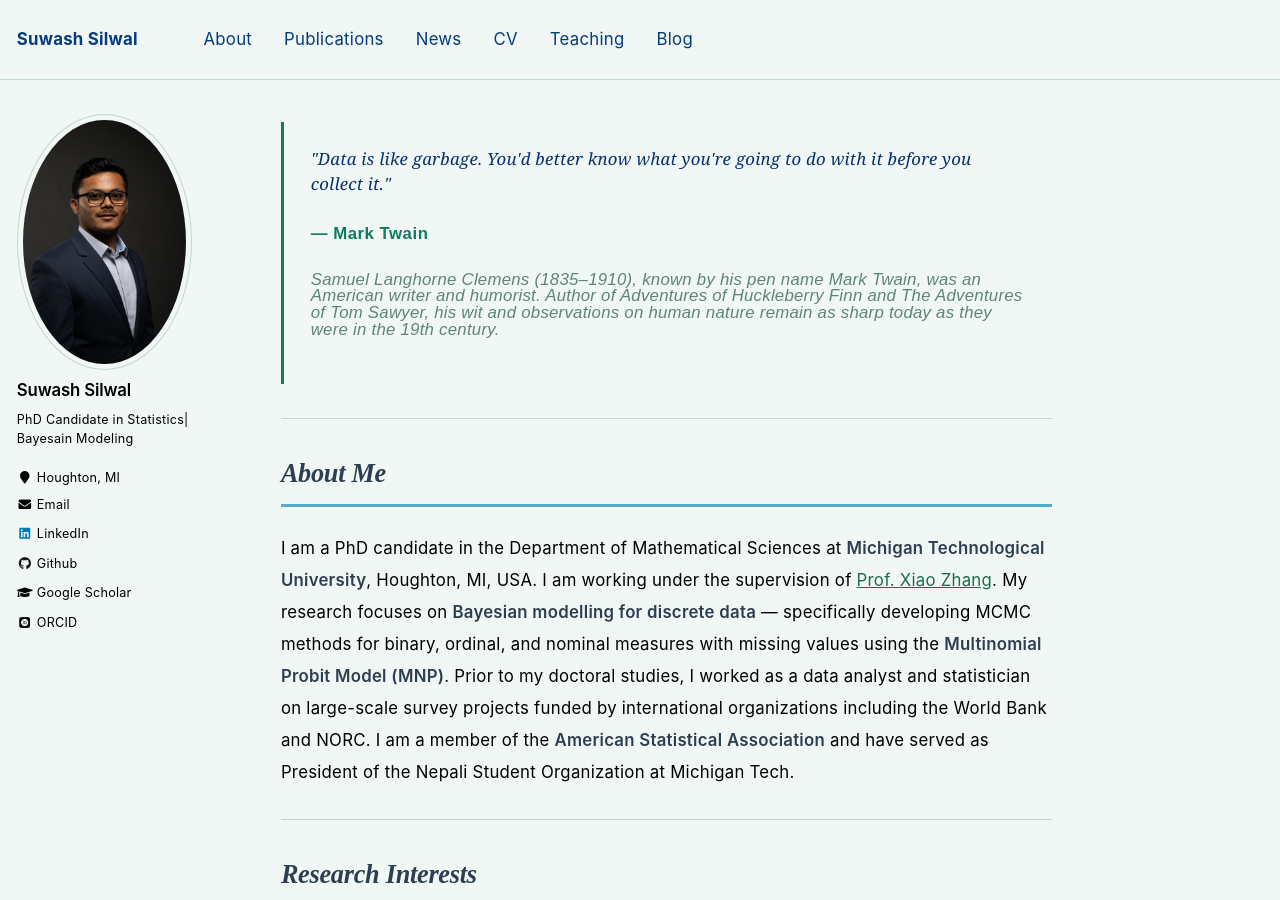
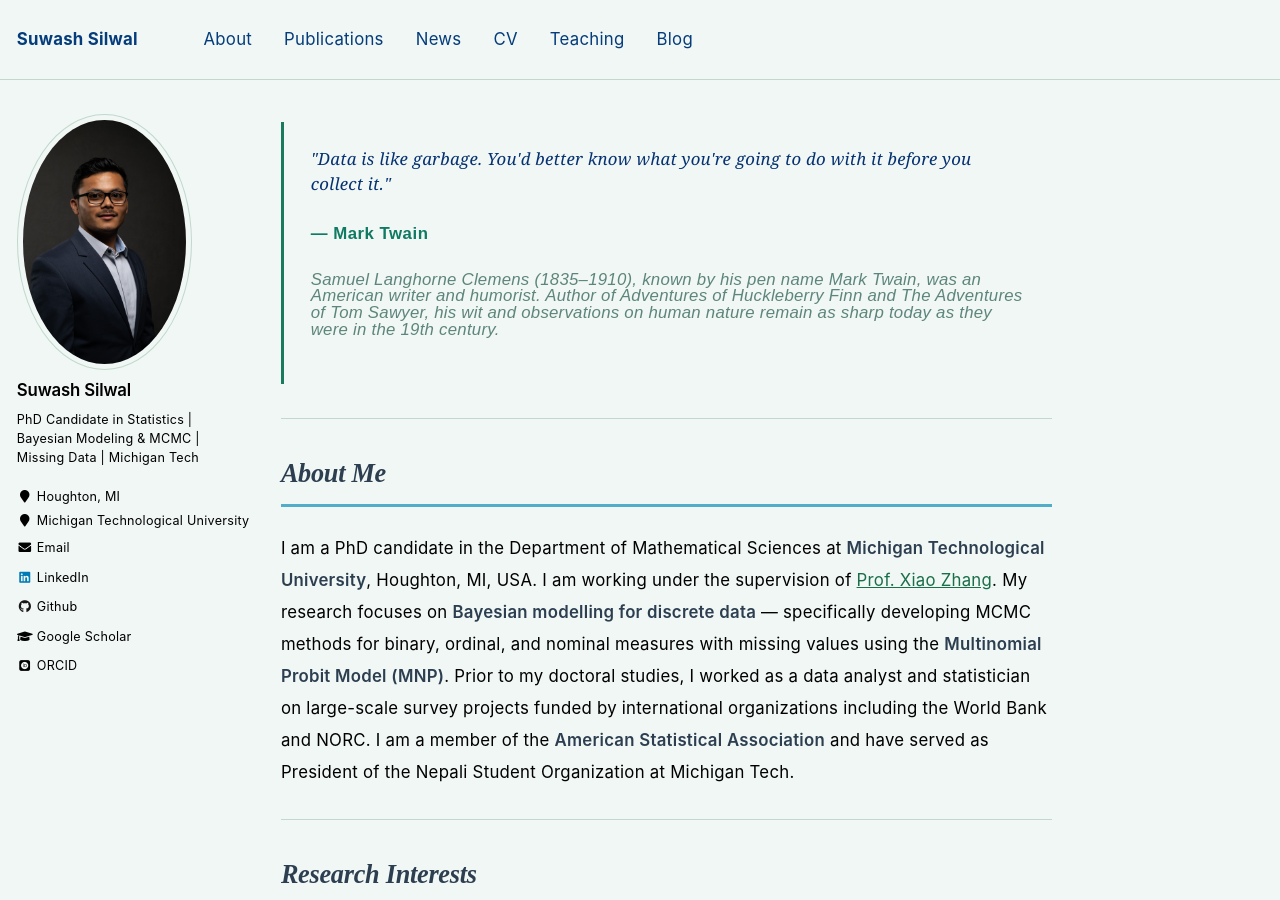
Before and after one commit to ssilwal050/ssilwal050.github.io, a Jekyll site: the page built from _pages/about.md, in a window 1280 px wide and 900 px high. Built offline with Jekyll 4.4.1, drawn with Linux system fonts in a browser that asks for light colours; some web fonts are replaced.

Commit message:
update profile

```diff
--- a/_config.yml
+++ b/_config.yml
@@ -13,7 +13,7 @@ name                     : &name "Suwash Silwal"
 description              : &description "PhD Candidate in Statistics at Michigan Technological University | Bayesian Modeling | MCMC Methods | Missing Data Imputation"
 url                      : https://ssilwal050.github.io # the base hostname & protocol for your site e.g. "https://mmistakes.github.io"
 baseurl                  : "" # the subpath of your site, e.g. "/blog"
-repository               : "ssilwal050.github.io"
+repository               : "ssilwal050/ssilwal050.github.io"
 teaser                   :  # filename of teaser fallback teaser image placed in /images/, .e.g. "500x300.png"
 breadcrumbs              : false # true, false (default)
 words_per_minute         : 160
@@ -71,8 +71,8 @@ social:
   links: # An array of links to social media profiles
     - "https://www.linkedin.com/in/ssilwal050"
     - "https://github.com/ssilwal050"
-    - "https://scholar.google.com/citations?user=BsC5DE0AAAAJ&hl=en"
-    - "https://orcid.org/0009-0008-4489-7733"
+    - "https://scholar.google.com/citations?user=RZAbmdMAAAAJ"
+    - "https://orcid.org/0009-0004-6208-4374"
 
 
 # Analytics
@@ -86,10 +86,10 @@ analytics:
 author:
   name             : "Suwash Silwal"
   avatar           : "prof_pic.jpg"
-  bio              : "PhD Candidate in Statistics| Bayesain Modeling"
+  bio              : "PhD Candidate in Statistics | Bayesian Modeling & MCMC | Missing Data | Michigan Tech"
   location         : "Houghton, MI"
-  employer         :
-  googlescholar    : "https://scholar.google.com/citations?user=RZAbmdMAAAAJ&hl=en"
+  employer         : "Michigan Technological University"
+  googlescholar    : "https://scholar.google.com/citations?user=RZAbmdMAAAAJ"
   email            : "suwashs@mtu.edu"
   researchgate     :  # example: "https://www.researchgate.net/profile/yourprofile"
   uri              :
@@ -190,6 +190,9 @@ collections:
   talks:
     output: true
     permalink: /:collection/:path/
+  posts:
+    output: true
+    permalink: /blog/:year/:month/:day/:title/
 
 
 # Defaults
```
